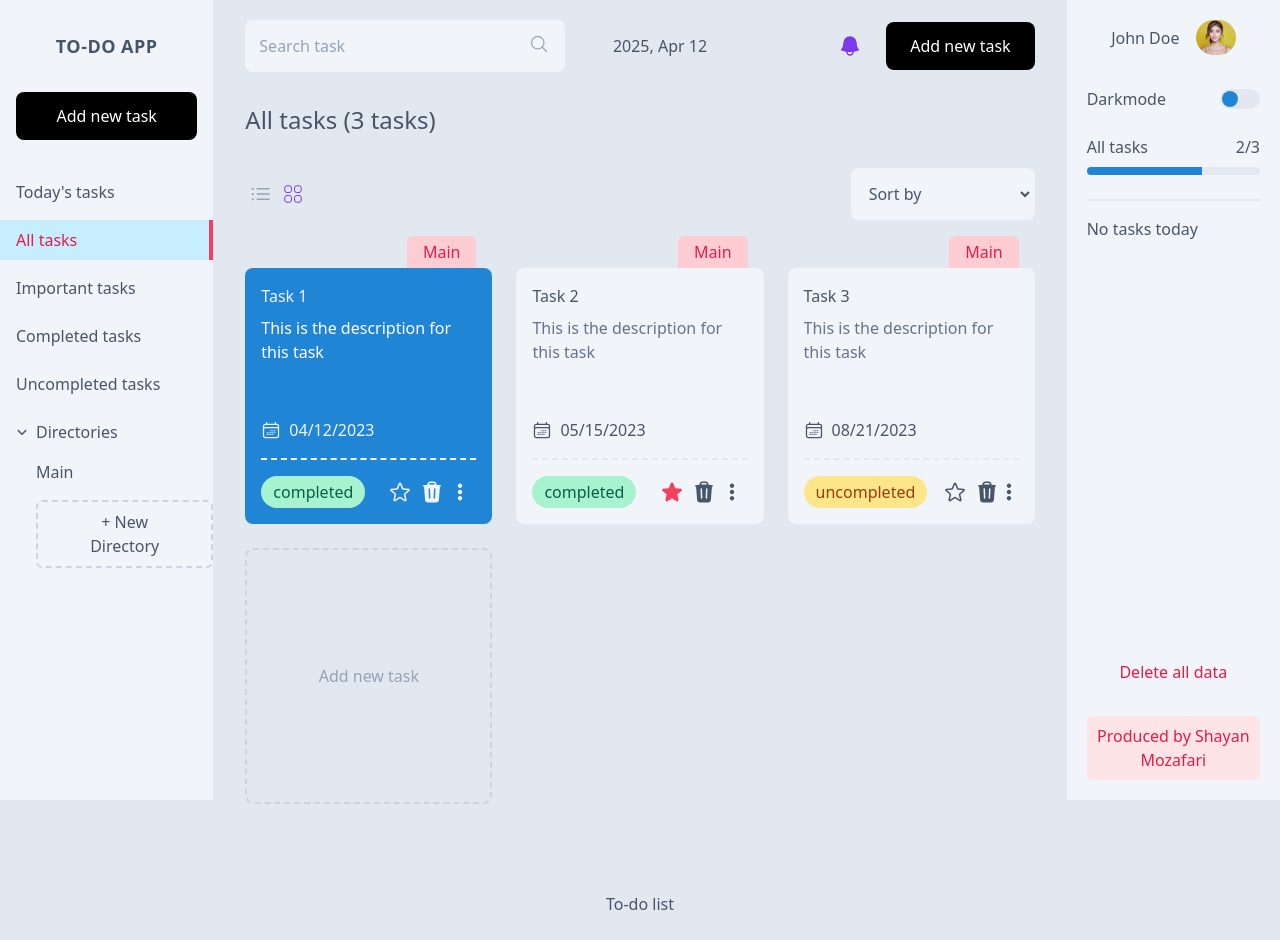
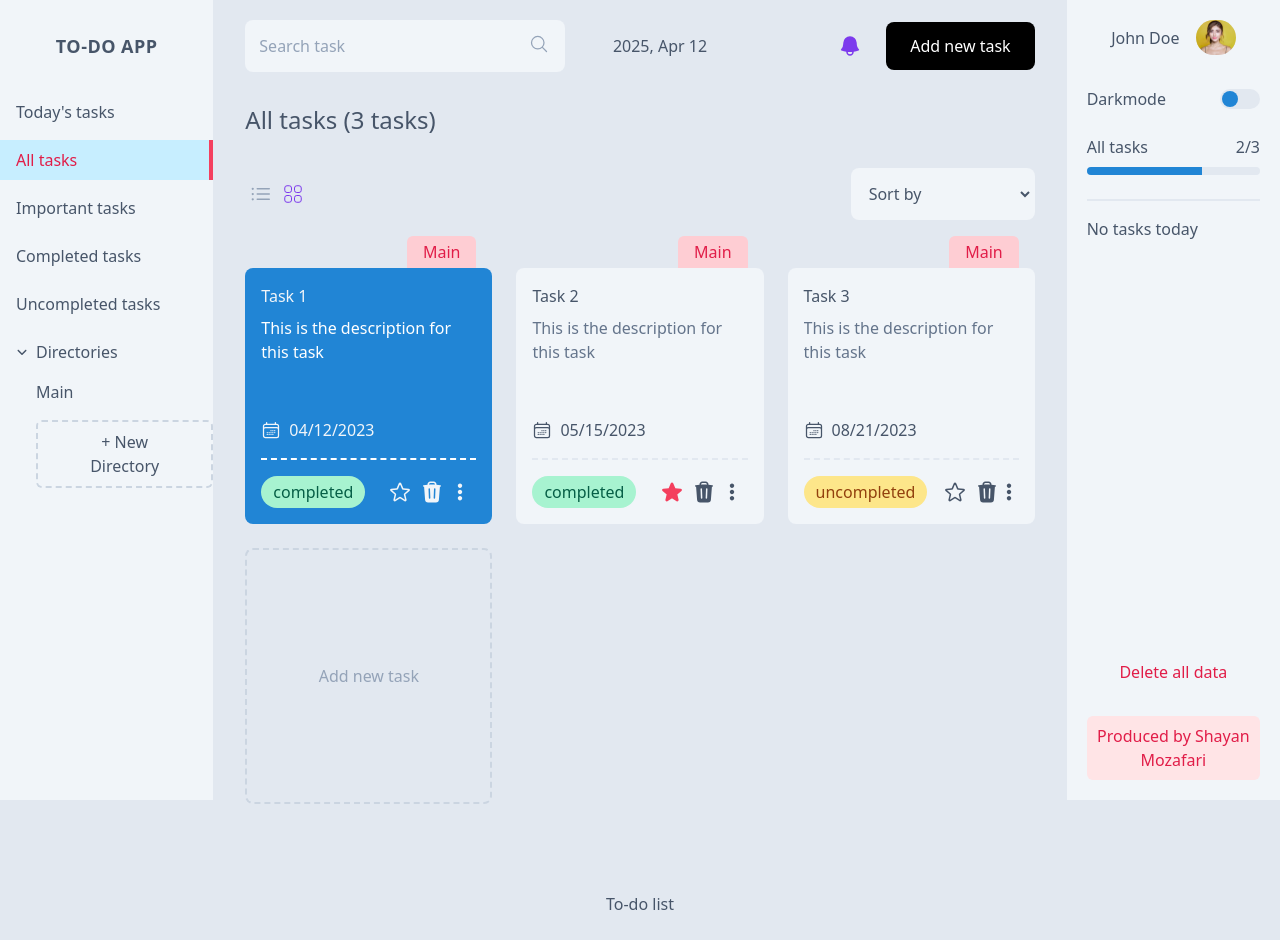
Before and after one commit to Shayan-Mst/todo-applist, a React (Create React App) app: page / in a window 1280 px wide. Built offline with nearby package versions, Linux system fonts and the light colour scheme.

Commit message:
MENU DONE

```diff
--- a/src/components/Menu/Menu.tsx
+++ b/src/components/Menu/Menu.tsx
@@ -23,10 +23,10 @@ const Menu: React.FC = () => {
       className="left-0"
     >
       <header className="h-full flex flex-col">
-        <h1 className="font-bold uppercase text-center mt-8 text-lg tracking-wide hidden xl:block">
+        <h1 className="font-bold uppercase text-center m-8 text-lg tracking-wide hidden xl:block">
           To-do app
         </h1>
-        <BtnAddTask className="my-8 mx-4" />
+
         <NavLinks classActive={classLinkActive} />
         <Directories classActive={classLinkActive} />
       </header>
```
